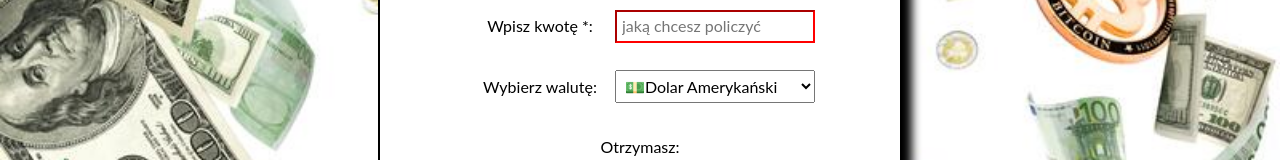
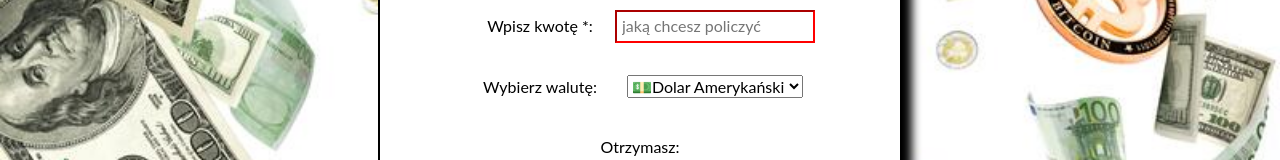
Before and after one commit to adrianSACHA/currency-converter-react, a React (Create React App) app: page / in a window 1280 px wide. Shown: the part 283-443 px from the top of the page. Built offline with nearby package versions, Linux system fonts and the light colour scheme.

Commit message:
changed class names

```diff
--- a/src/Form/index.js
+++ b/src/Form/index.js
@@ -31,9 +31,9 @@ const Form = ({ calculateResult, setResult, body }) => {
         />
       </label>
       Wybierz walutę:
-      <label className="form__select">
+      <label>
         <select
-          className="select"
+          className="form__select"
           name="currency"
           value={currency}
           onChange={({ target }) => setCurrency(target.value)}
```
